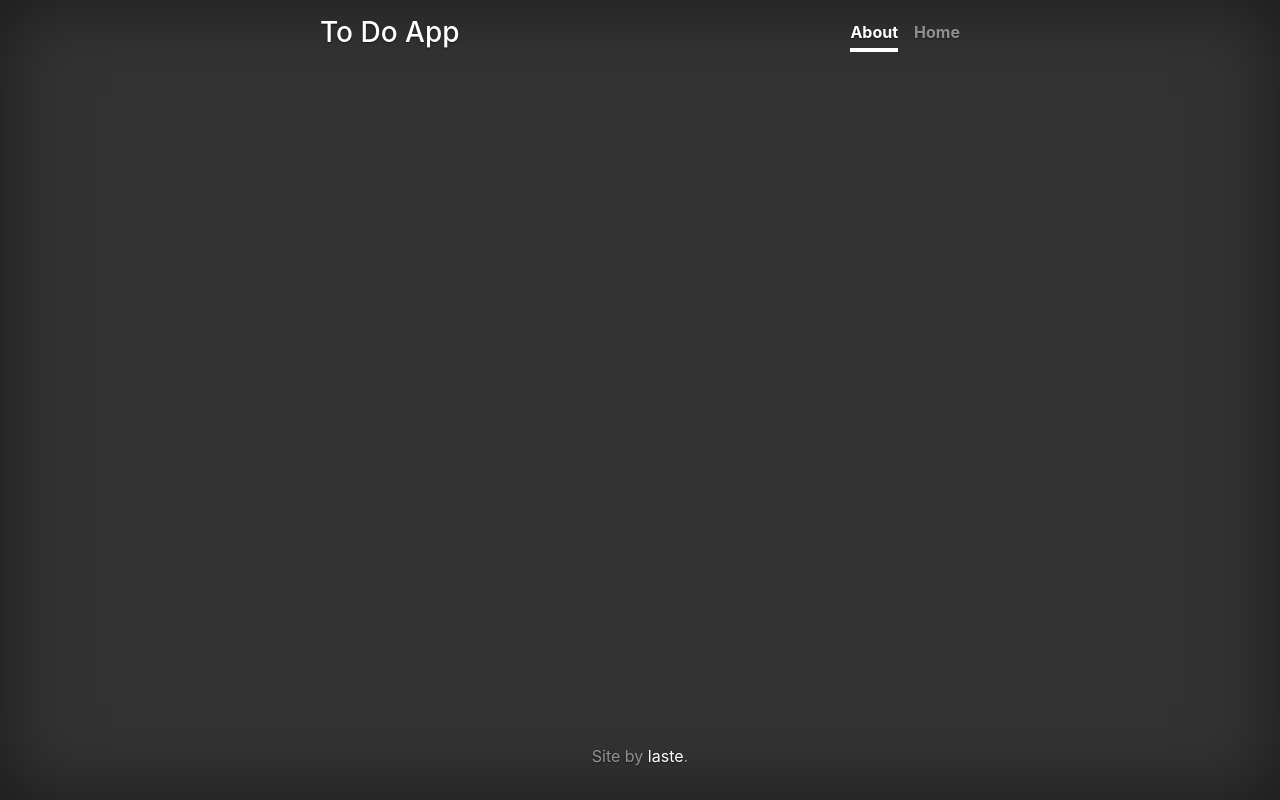
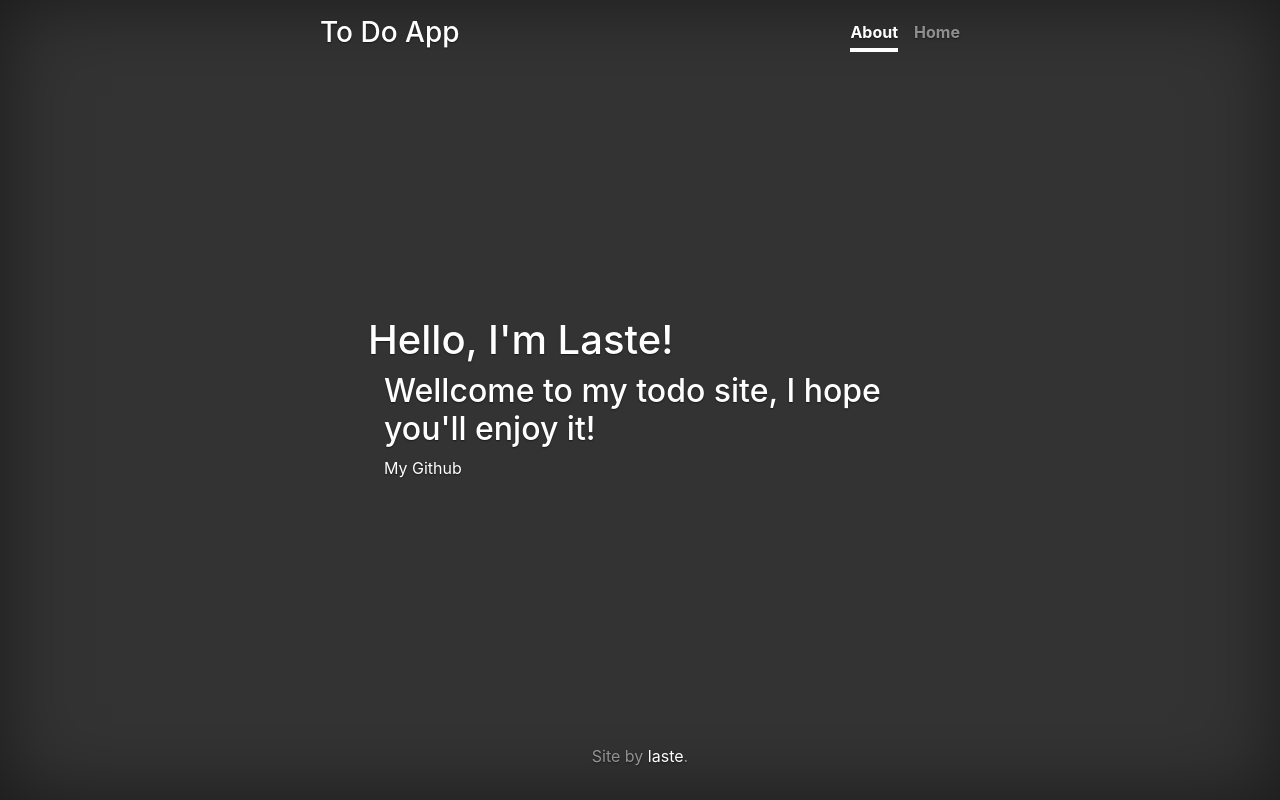
Before and after one commit to LasteExile/to_do_app, a Django app: page /tasks/about in a window 1280 px wide. Run offline with Django 3.2, Linux system fonts and the light colour scheme; some libraries are stand-ins or nearby versions.

Commit message:
Added about page

```diff
--- a/templates/tasks/about.html
+++ b/templates/tasks/about.html
@@ -12,5 +12,7 @@
 {% endblock %}
 
 {% block main_content %}
-
+    <h1>Hello, I'm Laste!</h1>
+    <h2 class="ml-3">Wellcome to my todo site, I hope you'll enjoy it!</h2>
+    <a class="ml-3" href="github.com/lasteexile">My Github</a>
 {% endblock %}
```
